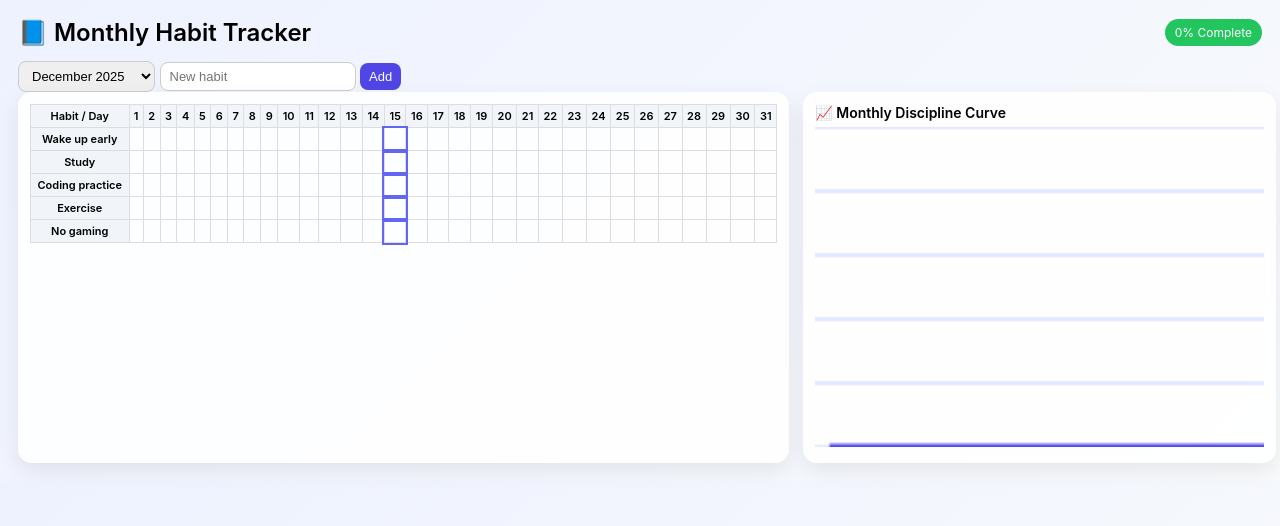
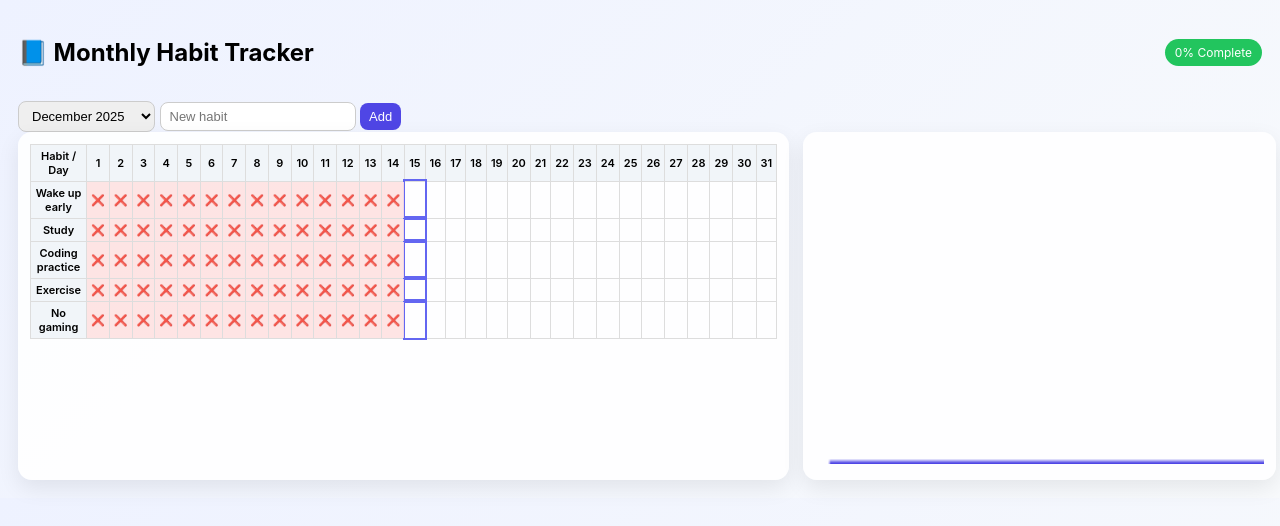
Before and after one commit to devarag75/habit-tracker, a plain HTML site: page index.html in a window 1280 px wide. Drawn offline with Linux system fonts and the light colour scheme.

Commit message:
Update index.html

```diff
--- a/index.html
+++ b/index.html
@@ -21,11 +21,6 @@
       justify-content: space-between;
       align-items: center;
       margin-bottom: 14px;
-                }
-
-                .header h2 {
-                        margin: 0;
-                        font-weight: 600;
     }
 
     .badge {
@@ -59,8 +54,7 @@
     }
 
     .card {
-                        background: rgba(255, 255, 255, 0.85);
-                        backdrop-filter: blur(6px);
+      background: rgba(255, 255, 255, 0.9);
       border-radius: 14px;
       padding: 12px;
       box-shadow: 0 8px 22px rgba(0, 0, 0, 0.08);
@@ -93,14 +87,21 @@
     }
 
     td.done {
+      background: #22c55e;
       color: white;
       font-weight: 600;
     }
 
-                .graph-title {
-                        font-size: 14px;
-                        font-weight: 600;
-                        margin-bottom: 6px;
+    td.missed {
+      background: #fee2e2;
+      color: #dc2626;
+      font-weight: 700;
+      cursor: not-allowed;
+    }
+
+    td.locked {
+      cursor: not-allowed;
+      opacity: 0.9;
     }
 
     canvas {
@@ -132,7 +133,6 @@
     </div>
 
     <div class="card">
-                                <div class="graph-title">📈 Monthly Discipline Curve</div>
       <canvas id="graph"></canvas>
     </div>
 
@@ -141,7 +141,7 @@
 
 <script>
 const DAYS = 31;
-                const STORAGE = "monthly_tracker_pro";
+const STORAGE = "monthly_tracker_pro_locked";
 
 let state = JSON.parse(localStorage.getItem(STORAGE)) || {
   habits: ["Wake up early", "Study", "Coding practice", "Exercise", "No gaming"],
@@ -176,8 +176,8 @@
   if (!state.data[month]) state.data[month] = {};
 
   const today = new Date().getDate();
+  let html = "<tr><th>Habit / Day</th>";
 
-                        let html = "<tr><th>Habit / Day</th>";
   for (let d = 1; d <= DAYS; d++) html += `<th>${d}</th>`;
   html += "</tr>";
 
@@ -186,16 +186,22 @@
     for (let d = 1; d <= DAYS; d++) {
       const key = habit + "_" + d;
       const done = state.data[month][key];
+      const isPast = d < today;
 
-                                        let intensity = 0;
+      let cls = "";
+      let text = "";
+
       if (done) {
-                                                intensity = Math.min(255, 120 + completedDayCount(d) * 20);
+        cls = "done";
+        text = "✔";
+      } else if (isPast) {
+        cls = "missed locked";
+        text = "❌";
       }
 
-                                        html += `<td class="${done ? "done" : ""} ${d === today ? "today" : ""}"
-        style="background:${done ? `rgb(34,${intensity},94)` : ""}"
-        onclick="toggle('${habit}',${d},this)">
-        ${done ? "✔" : ""}
+      html += `<td class="${cls} ${d === today ? "today" : ""}"
+        ${!isPast ? `onclick="toggle('${habit}',${d})"` : ""}>
+        ${text}
       </td>`;
     }
     html += "</tr>";
@@ -206,16 +212,7 @@
   drawGraph();
 }
 
-                function completedDayCount(day) {
-                        const month = monthPicker.value;
-                        let count = 0;
-                        state.habits.forEach(h => {
-                                if (state.data[month][h + "_" + day]) count++;
-                        });
-                        return count;
-                }
-
-                function toggle(habit, day, cell) {
+function toggle(habit, day) {
   const month = monthPicker.value;
   const key = habit + "_" + day;
   state.data[month][key] = !state.data[month][key];
@@ -236,42 +233,27 @@
   const month = monthPicker.value;
   let total = DAYS * state.habits.length;
   let done = 0;
-
-                        Object.values(state.data[month]).forEach(v => {
-                                if (v) done++;
-                        });
-
-                        const p = total ? Math.round((done / total) * 100) : 0;
-                        percentBadge.textContent = `${p}% Complete`;
+  Object.values(state.data[month]).forEach(v => v && done++);
+  percentBadge.textContent = `${Math.round((done / total) * 100)}% Complete`;
 }
 
 function drawGraph() {
   ctx.clearRect(0, 0, canvas.width, canvas.height);
-
-                        const month = monthPicker.value;
   const w = canvas.width;
   const h = canvas.height;
-
-                        ctx.strokeStyle = "#c7d2fe";
-                        ctx.lineWidth = 1;
-                        for (let i = 0; i <= 5; i++) {
-                                const y = h - (i / 5) * h;
-                                ctx.beginPath();
-                                ctx.moveTo(0, y);
-                                ctx.lineTo(w, y);
-                                ctx.stroke();
-                        }
 
   ctx.beginPath();
   ctx.strokeStyle = "#4f46e5";
   ctx.lineWidth = 3;
 
   for (let d = 1; d <= DAYS; d++) {
-                                const v = completedDayCount(d);
+    let v = 0;
+    state.habits.forEach(habit => {
+      if (state.data[monthPicker.value][habit + "_" + d]) v++;
+    });
     const x = (d / DAYS) * w;
     const y = h - v * 25;
-                                if (d === 1) ctx.moveTo(x, y);
-                                else ctx.lineTo(x, y);
+    d === 1 ? ctx.moveTo(x, y) : ctx.lineTo(x, y);
   }
   ctx.stroke();
 }
@@ -283,5 +265,4 @@
 </script>
 
 </body>
-
 </html>
```
Lines whose indentation alone changed are shown as unchanged.
